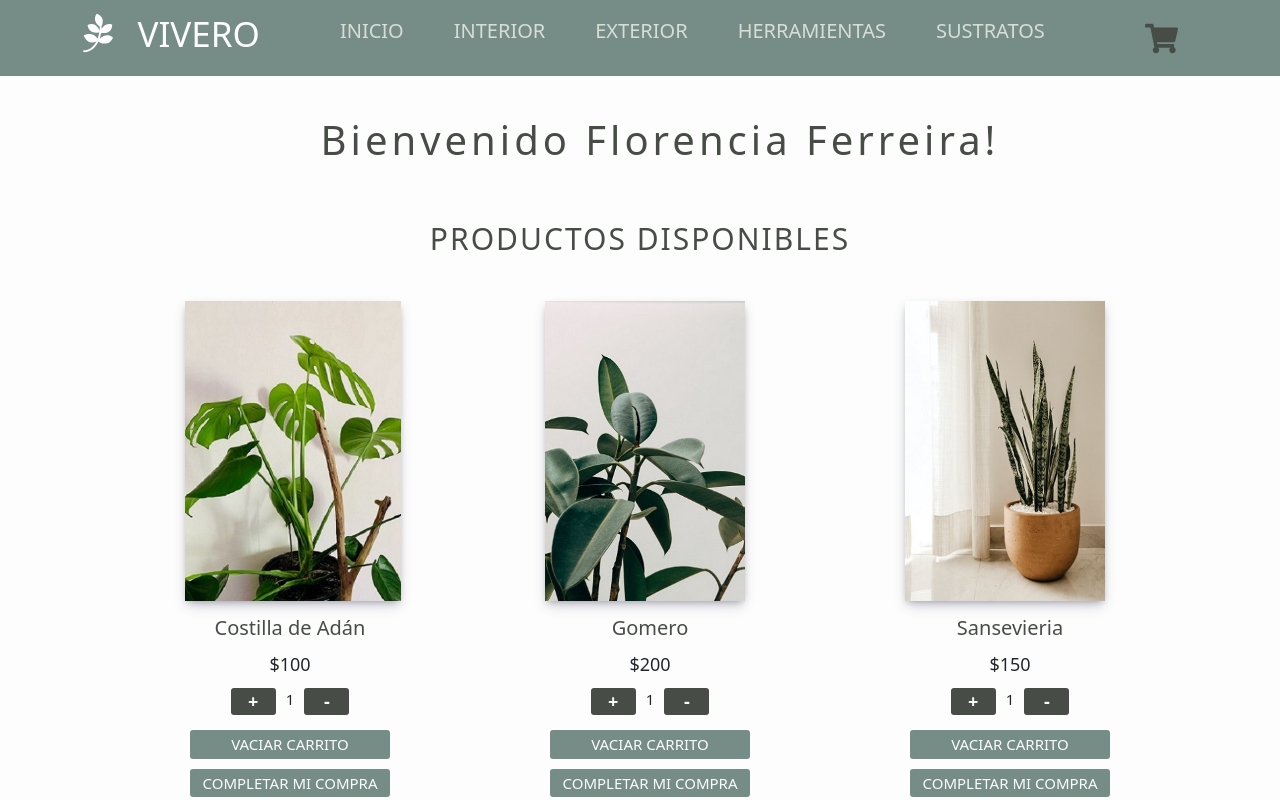
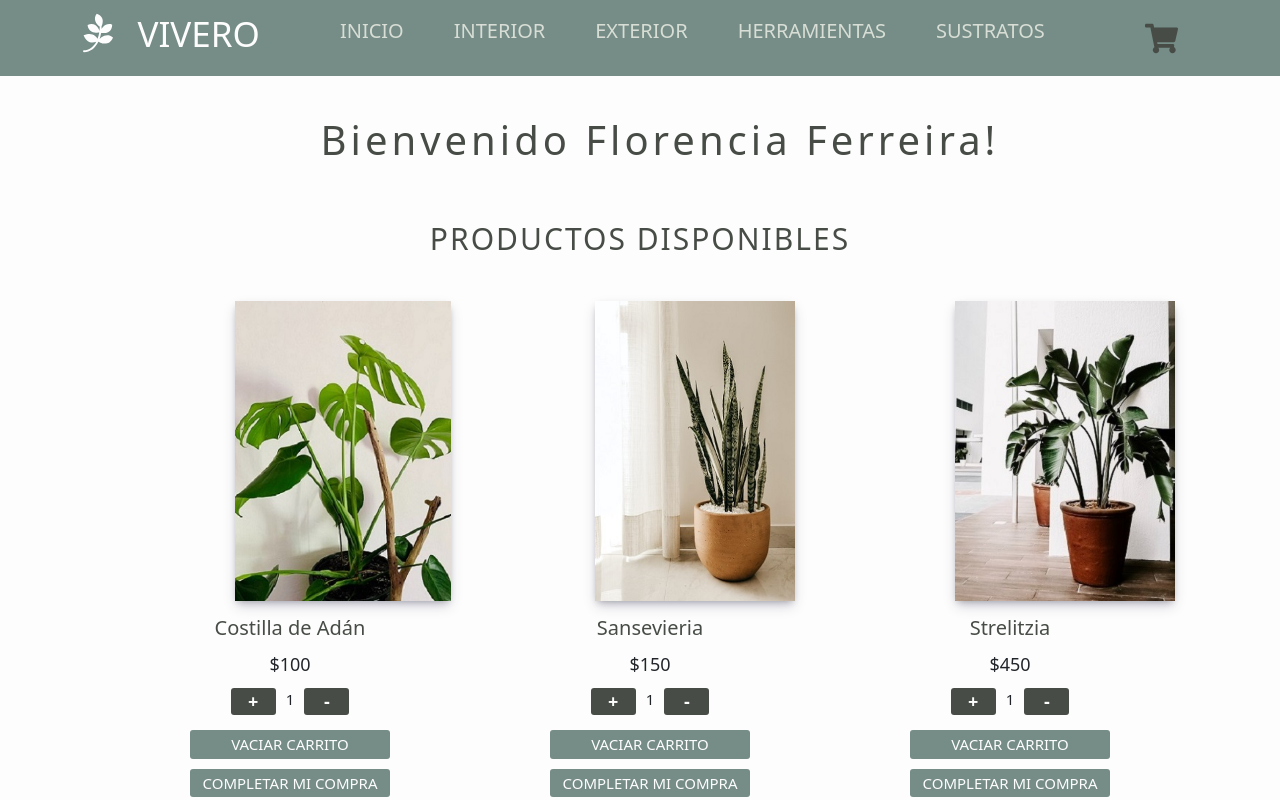
Before and after one commit to mariaflorenciaferreira/my-app, a React (Create React App) app: page /categoria/exterior in a window 1280 px wide. Shown: the top 800 px of the page. Built offline with nearby package versions, Linux system fonts and the light colour scheme.

Commit message:
desafío 7: Primera Entrega del Proyecto Final

```diff
--- a/src/components/Item.js
+++ b/src/components/Item.js
@@ -1,16 +1,22 @@
 import ItemCount from "./ItemCount"
+import {Link} from "react-router-dom"
 
 function Item(props){
 
     return(
         <div className="product">
-            <div className="imgContainer">
+
+<Link to={"/item/"+props.id} className="navLinks" >
+<div className="imgContainer">
                 <img
                     src={props.img}
                     alt="foto producto"
                     className="productImg"
+
                 />
             </div>
+
+</Link>
 
                 <h5 className="productName"> {props.name}</h5>
                 <p className="productPrice">${props.price}</p>
--- a/src/components/ItemDetailContainer.js
+++ b/src/components/ItemDetailContainer.js
@@ -1,35 +1,38 @@
 import ItemDetail from "./ItemDetail";
 import {useEffect,useState} from "react"
+import{plantList} from "../products"
+import { useParams } from "react-router-dom";
+
+
 
 
 
 function ItemDetailContainer(){
 
-    const firstItem={id:2,
-        name:"Gomero",
-        price:200,
-        src:"/img/gomero.jpg",
-        stock:10,
-        description:"Aca debería haber una explicación de características de la planta",
-        ambiente:"interior",
-        key:2
-    }
+
 
     const [loading,setLoading]=useState(true)
     const [item,setItem]=useState([])
-
+    const {id} = useParams();
 
         useEffect(()=>{
             const PromiseTime= new Promise((res,rej)=>{
                 setTimeout(()=>{
-                    res(firstItem)
+                    res(plantList)
                     setLoading(false)
                 },2000)
             })
 
             PromiseTime
-            .then((res)=>{
-                setItem(firstItem);
+            .then((data)=>{
+               const itemRender= data.find((item)=>{
+
+                    return item.id.toString()===id
+                })
+                setItem(itemRender)
+
+
+
             })
             .catch((rej)=>{
                 <p>La sección no pudo ser cargada</p>
@@ -45,7 +48,7 @@ function ItemDetailContainer(){
     return(
 
         <div className="itemContainer">
-            <p >{loading ? "Cargando detalles" : <ItemDetail item={item}/>}</p>
+            {loading ? "Cargando detalles" : <ItemDetail item={item}/>}
         </div>
     )
 
--- a/src/components/ItemList.js
+++ b/src/components/ItemList.js
@@ -1,121 +1,23 @@
-import {useState,useEffect} from "react"
+
 import Item from "./Item"
-import {useParams} from "react-router-dom"
-
-
-function ItemList(){
-
-    const plantList=[
-        {
-            id:1,
-            name: "Costilla de Adán",
-            price:100,
-            src:"/img/costilla_adan.jpg",
-            stock:4,
-            description:"Aca debería haber una explicación de características de la planta",
-            ambiente:"exterior",
-            key:1
-        },
-        {
-            id:2,
-            name:"Gomero",
-            price:200,
-            src:"/img/gomero.jpg",
-            stock:10,
-            description:"Aca debería haber una explicación de características de la planta",
-            ambiente:"interior",
-            key:2
-
-        },
-        {
-            id:3,
-            name:"Sansevieria",
-            price:150,
-            src:"/img/sansevieria.jpg",
-            stock:6,
-            description:"Aca debería haber una explicación de características de la planta",
-            ambiente:"exterior",
-            key:3
-
-        },
-        {
-
-            id:4,
-            name:"Haworthia",
-            price:500,
-            src:"/img/haworthia.jpg",
-            stock:3,
-            description:"Aca debería haber una explicación de características de la planta",
-            ambiente:"interior",
-            key:4
-        },
-        {
-            id:5,
-            name:"Strelitzia",
-            price:450,
-            src:"/img/strelitzia.jpg",
-            stock:1,
-            description:"Aca debería haber una explicación de características de la planta",
-            ambiente:"exterior",
-            key:5
-        },
-        {
-            id:6,
-            name:"Tronco brasilero",
-            price:450,
-            src:"/img/tronco_brasil.jpg",
-            stock:7,
-            description:"Aca debería haber una explicación de características de la planta",
-            ambiente:"exterior",
-            key:6
-        }
-
-    ]
 
 
 
-    const [loading,setLoading]=useState(true)
-    const [products,setProducts]=useState([])
-    const {key}= useParams()
+function ItemList(props){
+
+    const products=props.plantas
 
 
 
-        useEffect(()=>{
-            const PromiseTime= new Promise((res,rej)=>{
-                setTimeout(()=>{
-                    res(plantList)
-                    setLoading(false)
-                    console.log(key)
-                },2000)
-            })
-
-            PromiseTime
-            .then((res)=>{
-                setProducts(plantList);
-            })
-            .catch((rej)=>{
-                <p>La pagina no pudo ser cargada</p>
-
-            })
-            .finally(()=>{
-                setLoading(false);
-            })
-
-
-        },[key])
-
     return(
 
-        <div className="shopSection">
-            <p className="shopTitle">{loading ? "CARGANDO PRODUCTOS" : "PRODUCTOS DISPONIBLES"}</p>
             <div >
                 <ul className="productsSection">
                     {products.map((products)=>{
-                        return <Item name={products.name} price={products.price}  img={products.src} stock={products.stock}/>
+                        return <Item key={products.id} id={products.id} name={products.name} price={products.price}  img={products.src} stock={products.stock}/>
                     })}
                 </ul>
             </div>
-        </div>
     )
 
 }
--- a/src/components/ItemListContainer.js
+++ b/src/components/ItemListContainer.js
@@ -1,23 +1,57 @@
+import { useState, useEffect } from "react";
+import { useParams } from "react-router-dom";
 import ItemList from "./ItemList";
+import { plantList } from "../products";
 
+function ItemListContainer(props) {
+  const [loading, setLoading] = useState(true);
+  const [products, setProducts] = useState([]);
+  const { ambiente } = useParams();
 
+  useEffect(() => {
+    const PromiseTime = new Promise((res, rej) => {
+      setTimeout(() => {
+        res(plantList);
+        setLoading(false);
+        console.log(ambiente);
+      }, 2000);
+    });
+    PromiseTime.then((data) => {
 
+        if (ambiente){
+            const productosFiltrados= data.filter((product)=>{
+                return product.ambiente==ambiente
+            })
+            setProducts(productosFiltrados)
 
-function ItemListContainer(props){
+        }else{
+            setProducts(data);
+        }
 
-        return(
-        <main >
+    })
+      .catch((rej) => {
+        <p>La pagina no pudo ser cargada</p>;
+      })
+      .finally(() => {
+        setLoading(false);
+      });
+  }, [ambiente]);
 
-            <div className="ItemListContainer">
-                <h2 className="greetings">Bienvenido {props.nombre} {props.apellido}!  </h2>
-                <ItemList/>
-
-            </div>
-
-        </main>
-    );
-
+  return (
+    <main>
+      <div className="ItemListContainer">
+        <h2 className="greetings">
+          Bienvenido {props.nombre} {props.apellido}!{" "}
+        </h2>
+        <div className="shopSection">
+          <p className="shopTitle">
+            {loading ? "CARGANDO PRODUCTOS" : "PRODUCTOS DISPONIBLES"}
+          </p>
+         <ItemList plantas={products}/>
+        </div>
+      </div>
+    </main>
+  );
 }
 
-
-export default  ItemListContainer
+export default ItemListContainer;
--- a/src/components/Main.js
+++ b/src/components/Main.js
@@ -11,7 +11,8 @@ function Main(){
                 <Route path="/" element={<ItemListContainer nombre="Florencia" apellido="Ferreira"/>}/>
                 <Route path="/cart" element={<Cart/>}/>
                 <Route path="/categoria/:ambiente" element={<ItemListContainer nombre="Florencia" apellido="Ferreira"/>}/>
-                <Route path="/item/:key" element={<ItemDetailContainer/>}/>
+                <Route path="/item/:id" element={<ItemDetailContainer/>}/>
+
             </Routes>
         </main>
     )
--- a/src/components/NavBar.js
+++ b/src/components/NavBar.js
@@ -8,16 +8,16 @@ function NavBar() {
         <Container>
 
         <LogoIcon/>
-        <Navbar.Brand href="#home"><h1 className="brandText">VIVERO</h1></Navbar.Brand>
+        <Navbar.Brand as={Link} to="/"><h1 className="brandText">VIVERO</h1></Navbar.Brand>
         <Navbar.Toggle aria-controls="basic-navbar-nav" />
         <Navbar.Collapse id="basic-navbar-nav">
             <Nav className="me-auto">
             <Link to="/" className="navLinks"  >INICIO</Link>
-            <Link to="/categoria/:interior" className="navLinks" >INTERIOR</Link>
-            <Link to="/categoria/:exterior" className="navLinks" >EXTERIOR</Link>
-            <Link to="/categoria/:herramientas" className="navLinks" >HERRAMIENTAS</Link>
-            <Link to="/categoria/:sustratos" className="navLinks" >SUSTRATOS</Link>
-            <Link to="./Cart"><CartWidget/></Link>
+            <Link to="/categoria/interior" className="navLinks" >INTERIOR</Link>
+            <Link to="/categoria/exterior" className="navLinks" >EXTERIOR</Link>
+            <Link to="/categoria/herramientas" className="navLinks" >HERRAMIENTAS</Link>
+            <Link to="/categoria/sustratos" className="navLinks" >SUSTRATOS</Link>
+            <Link to="/Cart"><CartWidget/></Link>
 
 
             </Nav>
--- /dev/null
+++ b/src/products.js
@@ -0,0 +1,67 @@
+
+export const plantList=[
+    {
+        id:1,
+        name: "Costilla de Adán",
+        price:100,
+        src:"/img/costilla_adan.jpg",
+        stock:4,
+        description:"Aca debería haber una explicación de características de la planta",
+        ambiente:"exterior",
+        key:1
+    },
+    {
+        id:2,
+        name:"Gomero",
+        price:200,
+        src:"/img/gomero.jpg",
+        stock:10,
+        description:"Aca debería haber una explicación de características de la planta",
+        ambiente:"interior",
+        key:2
+
+    },
+    {
+        id:3,
+        name:"Sansevieria",
+        price:150,
+        src:"/img/sansevieria.jpg",
+        stock:6,
+        description:"Aca debería haber una explicación de características de la planta",
+        ambiente:"exterior",
+        key:3
+
+    },
+    {
+
+        id:4,
+        name:"Haworthia",
+        price:500,
+        src:"/img/haworthia.jpg",
+        stock:3,
+        description:"Aca debería haber una explicación de características de la planta",
+        ambiente:"interior",
+        key:4
+    },
+    {
+        id:5,
+        name:"Strelitzia",
+        price:450,
+        src:"/img/strelitzia.jpg",
+        stock:1,
+        description:"Aca debería haber una explicación de características de la planta",
+        ambiente:"exterior",
+        key:5
+    },
+    {
+        id:6,
+        name:"Tronco brasilero",
+        price:450,
+        src:"/img/tronco_brasil.jpg",
+        stock:7,
+        description:"Aca debería haber una explicación de características de la planta",
+        ambiente:"exterior",
+        key:6
+    }
+
+]
```
